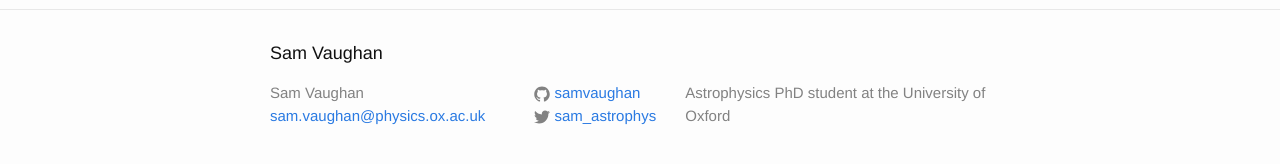
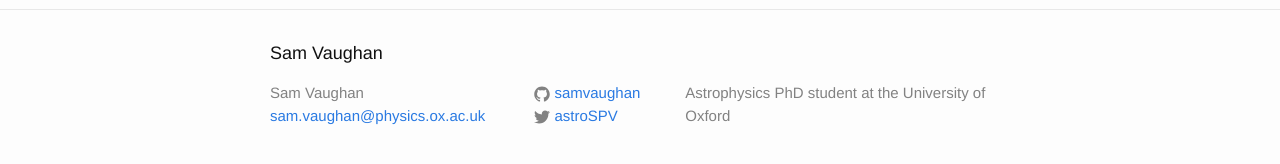
Before and after one commit to samvaughan/samvaughan.github.io, a Jekyll site: the page built from index.html, in a window 1280 px wide. Shown: the part 503-667 px from the top of the page. Built offline with Jekyll 4.4.1, drawn with Linux system fonts in a browser that asks for light colours.

Commit message:
Changed twitte username

```diff
--- a/_config.yml
+++ b/_config.yml
@@ -12,7 +12,7 @@ description: > # this means to ignore newlines until "baseurl:"
   Astrophysics PhD student at the University of Oxford
 baseurl: "" # the subpath of your site, e.g. /blog
 url: "http://samvaughan.github.io" # the base hostname & protocol for your site
-twitter_username: sam_astrophys
+twitter_username: astroSPV
 github_username:  samvaughan
 
 # Build settings
```
